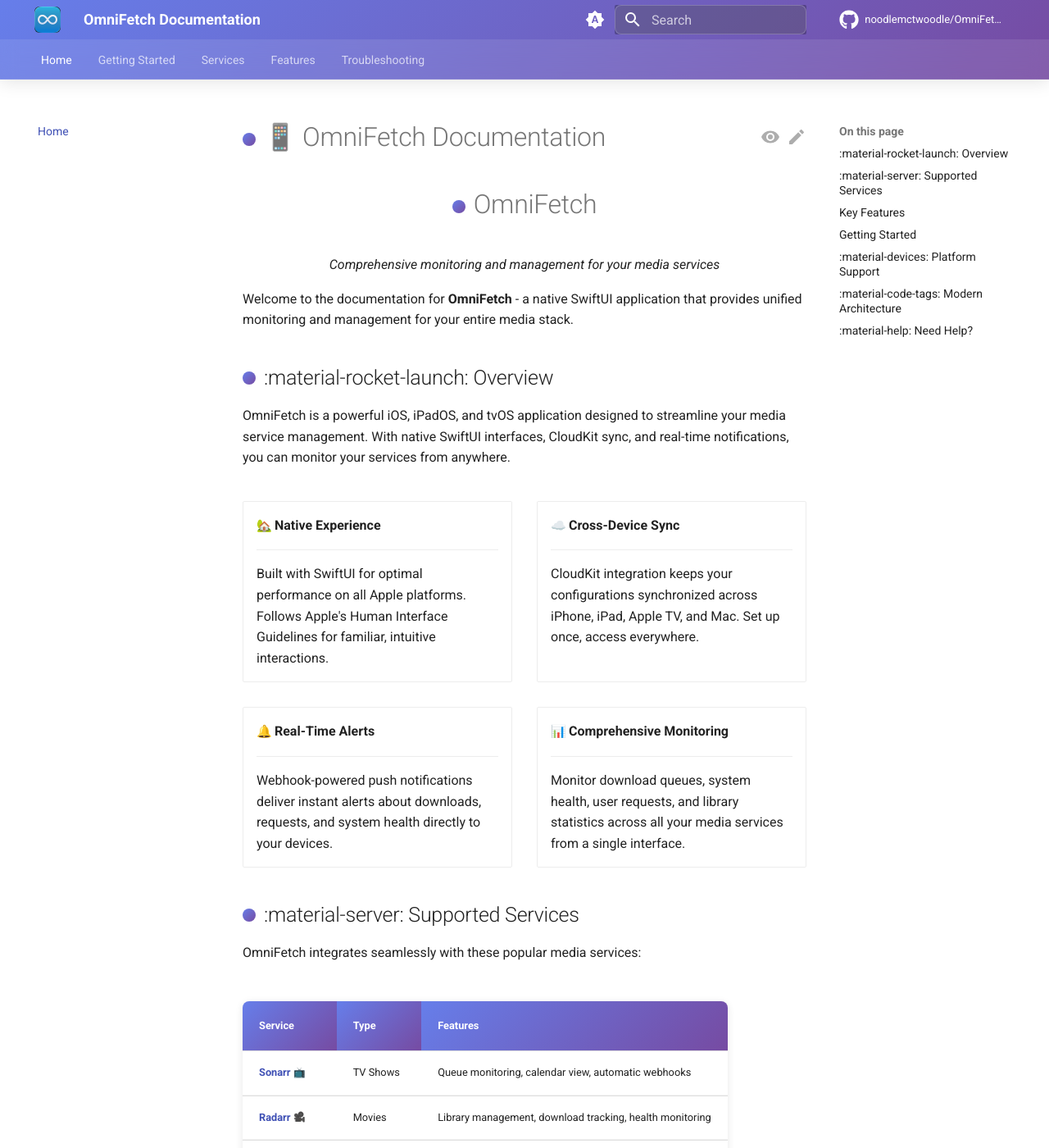
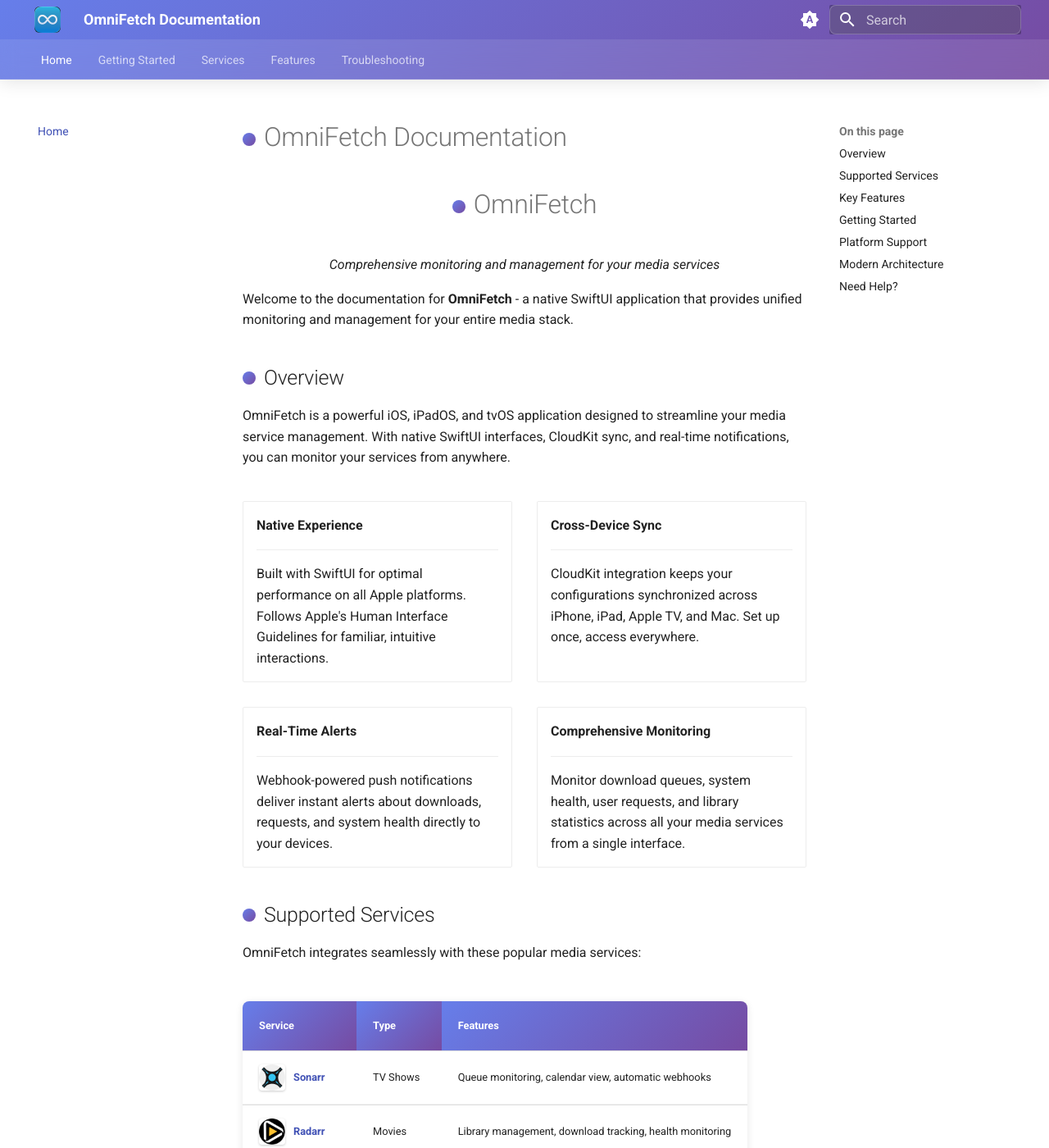
Before and after one commit to noodlemctwoodle/OmniFetch-Wiki, an MkDocs documentation site: the page built from docs/index.md, in a window 1280 px wide and 1400 px high. Shown: the whole window at 82% size. Built offline with MkDocs 1.6.1 and Material for MkDocs 9.7.7, drawn with Linux system fonts in a browser that asks for light colours; emoji names are drawn with the system emoji font; comment, search, counter and statistics services are not loaded; some of the changed text lies outside the part shown.

Commit message:
refactor: remove emoji icons for professional appearance
- Remove all emoji icons from headings and content
- Clean up Material icon references that weren't rendering properly
- Maintain service logos in tables for visual identification
- Keep clean, professional typography throughout
- Simplify emoji extension configuration
- Focus on content over decorative elements

```diff
--- a/docs/assets/stylesheets/extra.css
+++ b/docs/assets/stylesheets/extra.css
@@ -189,6 +189,7 @@
 .md-typeset table:not([class]) td {
   padding: 0.8rem 1rem;
   border-bottom: 1px solid rgba(0, 0, 0, 0.05);
+  vertical-align: middle;
 }
 
 .md-typeset table:not([class]) tr:hover {
@@ -197,6 +198,22 @@
 
 [data-md-color-scheme="slate"] .md-typeset table:not([class]) tr:hover {
   background: rgba(255, 255, 255, 0.05);
+}
+
+/* Service logo styling in tables */
+.md-typeset table img[src*="logo"] {
+  display: inline-block;
+  vertical-align: middle;
+  margin-right: 0.5rem;
+  border-radius: 4px;
+  box-shadow: 0 1px 3px rgba(0, 0, 0, 0.2);
+}
+
+/* Service name alignment */
+.md-typeset table td:first-child {
+  display: flex;
+  align-items: center;
+  font-weight: 500;
 }
 
 /* Footer improvements */
--- a/docs/index.md
+++ b/docs/index.md
@@ -1,4 +1,4 @@
-# 📱 OmniFetch Documentation
+# OmniFetch Documentation
 
 <div align="center">
   <h1>OmniFetch</h1>
@@ -7,31 +7,31 @@
 
 Welcome to the documentation for **OmniFetch** - a native SwiftUI application that provides unified monitoring and management for your entire media stack.
 
-## :material-rocket-launch: Overview
+## Overview
 
 OmniFetch is a powerful iOS, iPadOS, and tvOS application designed to streamline your media service management. With native SwiftUI interfaces, CloudKit sync, and real-time notifications, you can monitor your services from anywhere.
 
 <div class="grid cards" markdown>
 
-- :house_with_garden: **Native Experience**
+- **Native Experience**
 
     ---
 
     Built with SwiftUI for optimal performance on all Apple platforms. Follows Apple's Human Interface Guidelines for familiar, intuitive interactions.
 
-- :cloud: **Cross-Device Sync**
+- **Cross-Device Sync**
 
     ---
 
     CloudKit integration keeps your configurations synchronized across iPhone, iPad, Apple TV, and Mac. Set up once, access everywhere.
 
-- :bell: **Real-Time Alerts**
+- **Real-Time Alerts**
 
     ---
 
     Webhook-powered push notifications deliver instant alerts about downloads, requests, and system health directly to your devices.
 
-- :bar_chart: **Comprehensive Monitoring**
+- **Comprehensive Monitoring**
 
     ---
 
@@ -39,58 +39,58 @@
 
 </div>
 
-## :material-server: Supported Services
+## Supported Services
 
 OmniFetch integrates seamlessly with these popular media services:
 
 | Service | Type | Features |
 |---------|------|----------|
-| **[Sonarr](services/sonarr.md)** :tv: | TV Shows | Queue monitoring, calendar view, automatic webhooks |
-| **[Radarr](services/radarr.md)** :movie_camera: | Movies | Library management, download tracking, health monitoring |
-| **[Lidarr](services/lidarr.md)** :musical_note: | Music | Album monitoring, artist management, release tracking |
-| **[Jellyseerr](services/jellyseerr.md)** :busts_in_silhouette: | Requests | Request approval, user management, issue tracking |
-| **[SABnzbd](services/sabnzbd.md)** :arrow_down: | Downloads | Queue management, completion tracking, system alerts |
+| ![Sonarr](assets/images/sonarr-logo.png){ width="32" } **[Sonarr](services/sonarr.md)** | TV Shows | Queue monitoring, calendar view, automatic webhooks |
+| ![Radarr](assets/images/radarr-logo.png){ width="32" } **[Radarr](services/radarr.md)** | Movies | Library management, download tracking, health monitoring |
+| ![Lidarr](assets/images/lidarr-logo.png){ width="32" } **[Lidarr](services/lidarr.md)** | Music | Album monitoring, artist management, release tracking |
+| ![Jellyseerr](assets/images/jellyseerr-logo.png){ width="32" } **[Jellyseerr](services/jellyseerr.md)** | Requests | Request approval, user management, issue tracking |
+| ![SABnzbd](assets/images/sabnzbd-logo.png){ width="32" } **[SABnzbd](services/sabnzbd.md)** | Downloads | Queue management, completion tracking, system alerts |
 
-## :star: Key Features
+## Key Features
 
 === "Core Features"
 
-    - :arrows_counterclockwise: **Real-time monitoring** of all your services
-    - :cloud: **CloudKit sync** across all your devices
-    - :bell: **Push notifications** for important events
-    - :art: **Native SwiftUI** interface optimized for each platform
+    - **Real-time monitoring** of all your services
+    - **CloudKit sync** across all your devices
+    - **Push notifications** for important events
+    - **Native SwiftUI** interface optimized for each platform
 
 === "Advanced Features"
 
-    - :iphone: **Home screen widgets** for quick status checks
-    - :link: **Webhook integration** for instant notifications
-    - :crescent_moon: **Dark mode** support with system integration
-    - :accessibility: **Full accessibility** support with VoiceOver
+    - **Home screen widgets** for quick status checks
+    - **Webhook integration** for instant notifications
+    - **Dark mode** support with system integration
+    - **Full accessibility** support with VoiceOver
 
 === "Platform Features"
 
-    - :computer: **iPad optimization** with split-view support
-    - :tv: **Apple TV interface** with remote navigation
-    - :desktop_computer: **Mac Catalyst** support for desktop usage
-    - :focus: **Focus mode integration** for notification management
+    - **iPad optimization** with split-view support
+    - **Apple TV interface** with remote navigation
+    - **Mac Catalyst** support for desktop usage
+    - **Focus mode integration** for notification management
 
-## :rocket: Getting Started
+## Getting Started
 
 <div class="grid cards" markdown>
 
-- [:material-download: **Installation**](setup/installation.md)
+- [**Installation**](setup/installation.md)
 
     ---
 
     Download and install OmniFetch on your devices. Available for iOS 17.0+, tvOS 17.0+, and macOS 14.0+.
 
-- [:material-rocket-launch-outline: **Quick Start**](setup/quick-start.md)
+- [**Quick Start**](setup/quick-start.md)
 
     ---
 
     Get up and running in minutes with our step-by-step setup guide. Configure your first service and test notifications.
 
-- [:material-cog: **Configuration**](setup/configuration.md)
+- [**Configuration**](setup/configuration.md)
 
     ---
 
@@ -98,7 +98,7 @@
 
 </div>
 
-## :material-devices: Platform Support
+## Platform Support
 
 | Platform | Version | Features |
 |----------|---------|----------|
@@ -107,27 +107,27 @@
 | **Apple TV** | tvOS 17.0+ | Remote navigation, living room experience |
 | **Mac** | macOS 14.0+ | Catalyst app, desktop workflows |
 
-## :material-code-tags: Modern Architecture
+## Modern Architecture
 
 OmniFetch is built with cutting-edge Apple technologies:
 
-- :material-code-braces: **SwiftUI** - Declarative user interface framework
-- :material-database: **SwiftData** - Local data persistence and caching
-- :material-cloud: **CloudKit** - Cross-device synchronization
-- :material-lightning-bolt: **Swift Concurrency** - Modern async/await patterns
-- :material-eye: **@Observable** - Reactive state management (iOS 17+)
+- **SwiftUI** - Declarative user interface framework
+- **SwiftData** - Local data persistence and caching
+- **CloudKit** - Cross-device synchronization
+- **Swift Concurrency** - Modern async/await patterns
+- **@Observable** - Reactive state management (iOS 17+)
 
-## :material-help: Need Help?
+## Need Help?
 
 <div class="grid cards" markdown>
 
-- [:material-wrench: **Troubleshooting**](troubleshooting/common-issues.md)
+- [**Troubleshooting**](troubleshooting/common-issues.md)
 
     ---
 
     Solutions to common issues with service connections, notifications, and sync problems.
 
-- [:material-help-circle: **FAQ**](troubleshooting/faq.md)
+- [**FAQ**](troubleshooting/faq.md)
 
     ---
 
--- a/mkdocs.yml
+++ b/mkdocs.yml
@@ -2,9 +2,9 @@
 site_url: https://noodlemctwoodle.github.io/OmniFetch-Wiki
 site_description: Comprehensive documentation for OmniFetch - A SwiftUI application for monitoring and managing media services
 
-# Repository
-repo_name: noodlemctwoodle/OmniFetch-Wiki
-repo_url: https://github.com/noodlemctwoodle/OmniFetch-Wiki
+# Repository (commented out to hide from header)
+# repo_name: noodlemctwoodle/OmniFetch-Wiki
+# repo_url: https://github.com/noodlemctwoodle/OmniFetch-Wiki
 
 # Copyright
 copyright: Copyright &copy; 2025 OmniFetch
@@ -64,7 +64,6 @@
     - search.suggest
     - toc.follow
   icon:
-    repo: fontawesome/brands/github
     edit: material/pencil
     view: material/eye
     tag:
```
Also changed, not shown: docs/services/index.md (+5 -5 lines), docs/assets/images/jellyseerr-logo.png (added), docs/assets/images/lidarr-logo.png (added), docs/assets/images/radarr-logo.png (added), docs/assets/images/sabnzbd-logo.png (added), docs/assets/images/sonarr-logo.png (added), 1 other file.
